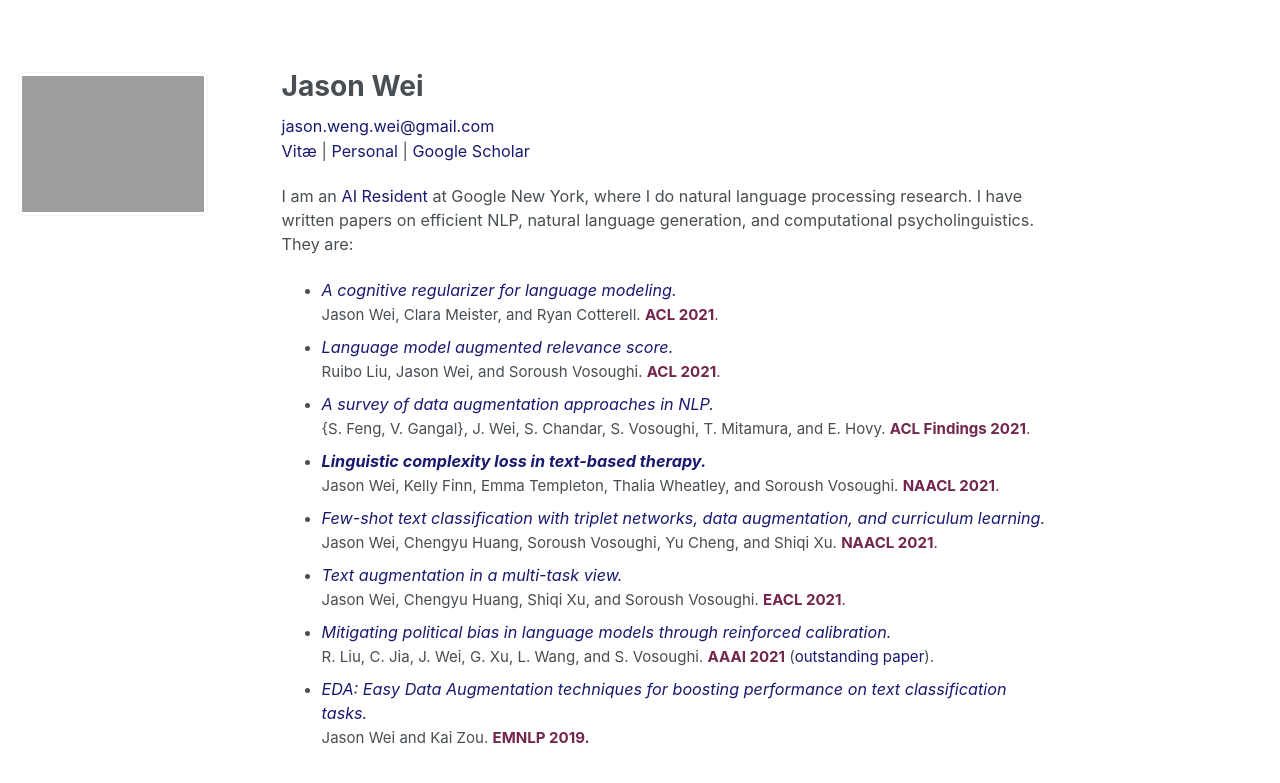
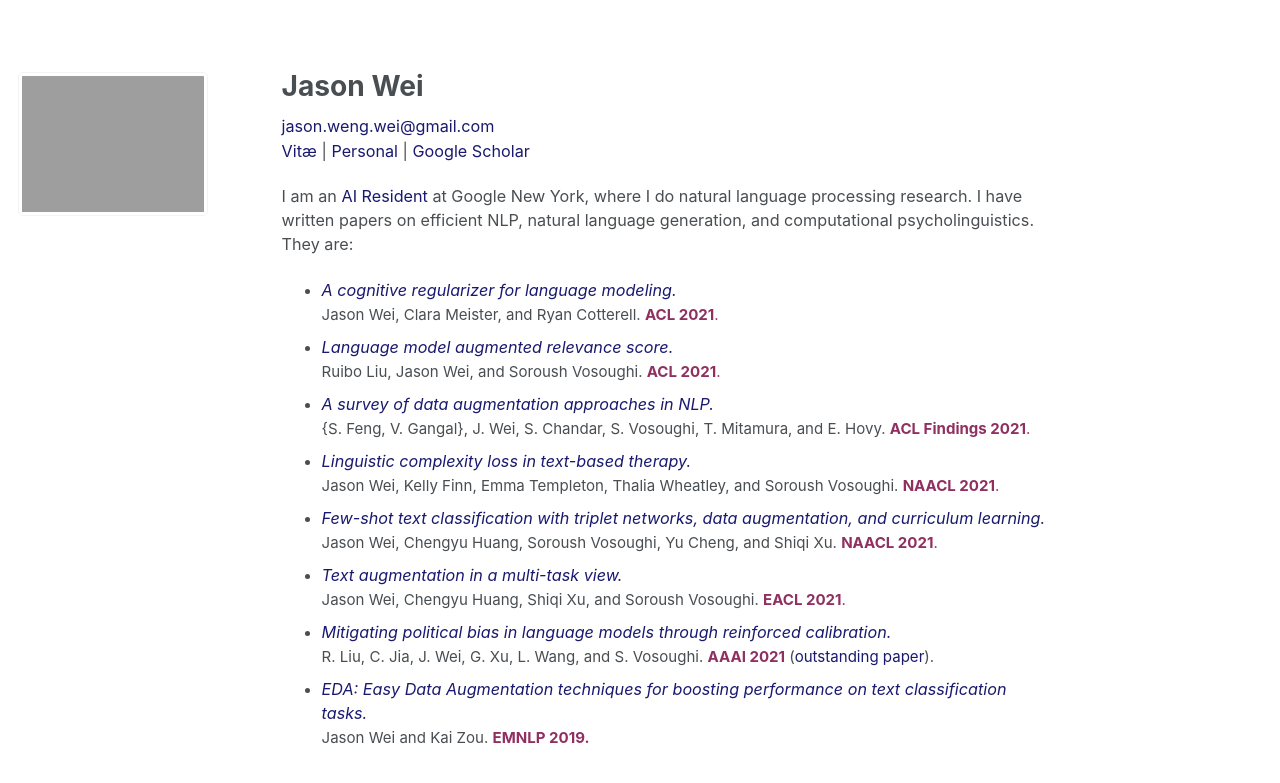
Before and after one commit to jasonwei20/jasonwei20.github.io, a Jekyll site: the page built from _pages/about.md, in a window 1280 px wide. Shown: the top 783 px of the page. Built offline with Jekyll 4.4.1, drawn with Linux system fonts in a browser that asks for light colours.

```diff
--- a/_pages/about.md
+++ b/_pages/about.md
@@ -15,21 +15,21 @@
 I am an <a href="https://research.google/careers/ai-residency/" style="color:#191970" target="_blank">AI Resident</a> at Google New York, where I do natural language processing research. I have written papers on efficient NLP, natural language generation, and computational psycholinguistics. They are:
 
 - <a href="https://arxiv.org/pdf/2105.07144" style="color:#191970" target="_blank"><i>A cognitive regularizer for language modeling.</i></a>
-<span style="font-size:0.93em;">Jason Wei, Clara Meister, and Ryan Cotterell. <a style="color:#73264d">**ACL 2021**.</a> </span>
+<span style="font-size:0.93em;">Jason Wei, Clara Meister, and Ryan Cotterell. <a style="color:#903061">**ACL 2021**.</a> </span>
 - <a style="color:#191970" target="_blank"><i>Language model augmented relevance score.</i></a>
-<span style="font-size:0.93em;">Ruibo Liu, Jason Wei, and Soroush Vosoughi. <a style="color:#73264d">**ACL 2021**.</a></span>
+<span style="font-size:0.93em;">Ruibo Liu, Jason Wei, and Soroush Vosoughi. <a style="color:#903061">**ACL 2021**.</a></span>
 - <a href="https://arxiv.org/abs/2105.03075" style="color:#191970" target="_blank"><i>A survey of data augmentation approaches in NLP.</i></a>
-<span style="font-size:0.93em;">{S. Feng, V. Gangal}, J. Wei, S. Chandar, S. Vosoughi, T. Mitamura, and E. Hovy. <a style="color:#73264d">**ACL Findings 2021**.</a></span>
-- <a href="https://www.aclweb.org/anthology/2021.naacl-main.352/" style="color:#191970" target="_blank"><i>**Linguistic complexity loss in text-based therapy.**</i></a>
-<span style="font-size:0.93em;">Jason Wei, Kelly Finn, Emma Templeton, Thalia Wheatley, and Soroush Vosoughi. <a style="color:#73264d">**NAACL 2021**.</a></span>
+<span style="font-size:0.93em;">{S. Feng, V. Gangal}, J. Wei, S. Chandar, S. Vosoughi, T. Mitamura, and E. Hovy. <a style="color:#903061">**ACL Findings 2021**.</a></span>
+- <a href="https://www.aclweb.org/anthology/2021.naacl-main.352/" style="color:#191970" target="_blank"><i>Linguistic complexity loss in text-based therapy.</i></a>
+<span style="font-size:0.93em;">Jason Wei, Kelly Finn, Emma Templeton, Thalia Wheatley, and Soroush Vosoughi. <a style="color:#903061">**NAACL 2021**.</a></span>
 - <a href="https://www.aclweb.org/anthology/2021.naacl-main.434/" style="color:#191970" target="_blank"><i>Few-shot text classification with triplet networks, data augmentation, and curriculum learning.</i></a>
-<span style="font-size:0.93em;">Jason Wei, Chengyu Huang, Soroush Vosoughi, Yu Cheng, and Shiqi Xu. <a style="color:#73264d">**NAACL 2021**.</a></span>
+<span style="font-size:0.93em;">Jason Wei, Chengyu Huang, Soroush Vosoughi, Yu Cheng, and Shiqi Xu. <a style="color:#903061">**NAACL 2021**.</a></span>
 - <a href="https://www.aclweb.org/anthology/2021.eacl-main.252/" style="color:#191970" target="_blank"><i>Text augmentation in a multi-task view.</i></a>
-<span style="font-size:0.93em;">Jason Wei, Chengyu Huang, Shiqi Xu, and Soroush Vosoughi. <a style="color:#73264d">**EACL 2021**.</a></span>
+<span style="font-size:0.93em;">Jason Wei, Chengyu Huang, Shiqi Xu, and Soroush Vosoughi. <a style="color:#903061">**EACL 2021**.</a></span>
 - <a href="https://www.aaai.org/AAAI21Papers/AISI-8076.LiuR.pdf" style="color:#191970" target="_blank"><i>Mitigating political bias in language models through reinforced calibration.</i></a>
-<span style="font-size:0.93em;">R. Liu, C. Jia, J. Wei, G. Xu, L. Wang, and S. Vosoughi. <a style="color:#73264d">**AAAI 2021**</a> (<a href="https://aaai.org/Awards/paper.php" style="color:#191970" target="_blank">outstanding paper</a>).</span>
+<span style="font-size:0.93em;">R. Liu, C. Jia, J. Wei, G. Xu, L. Wang, and S. Vosoughi. <a style="color:#903061">**AAAI 2021**</a> (<a href="https://aaai.org/Awards/paper.php" style="color:#191970" target="_blank">outstanding paper</a>).</span>
 - <a href="http://dx.doi.org/10.18653/v1/D19-1670" style="color:#191970" target="_blank"><i>EDA: Easy Data Augmentation techniques for boosting performance on text classification tasks.</i></a>
-<span style="font-size:0.93em;">Jason Wei and Kai Zou. <a style="color:#73264d">**EMNLP 2019.**</a></span>
+<span style="font-size:0.93em;">Jason Wei and Kai Zou. <a style="color:#903061">**EMNLP 2019.**</a></span>
 
 
 
```
